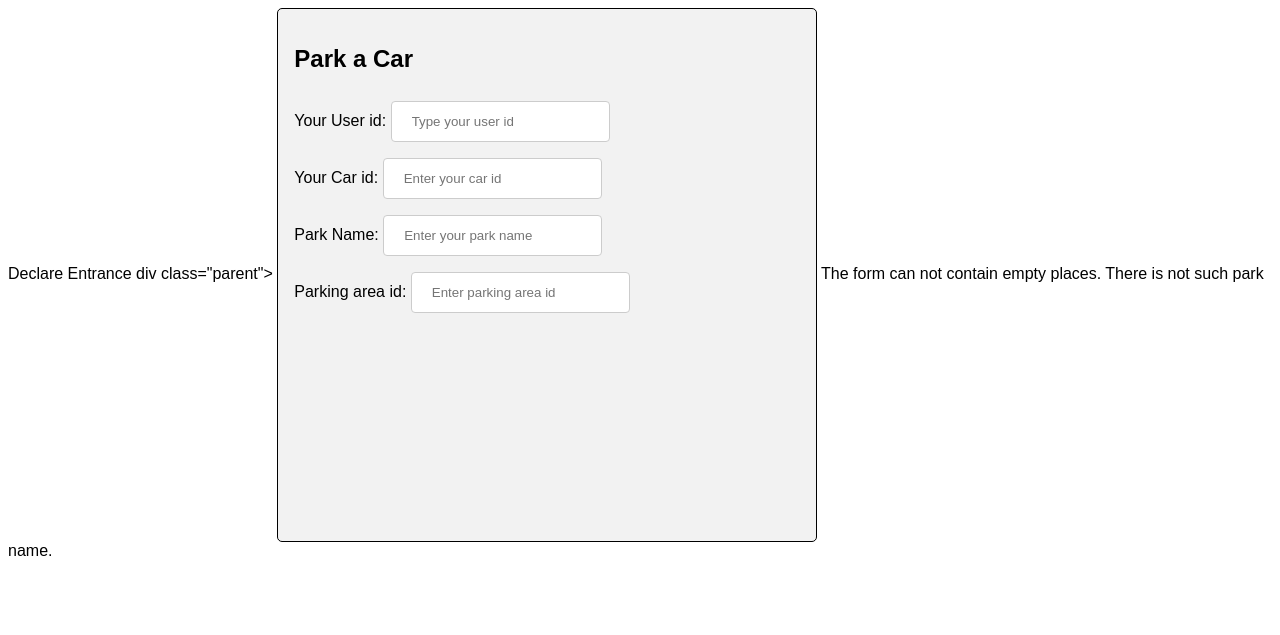
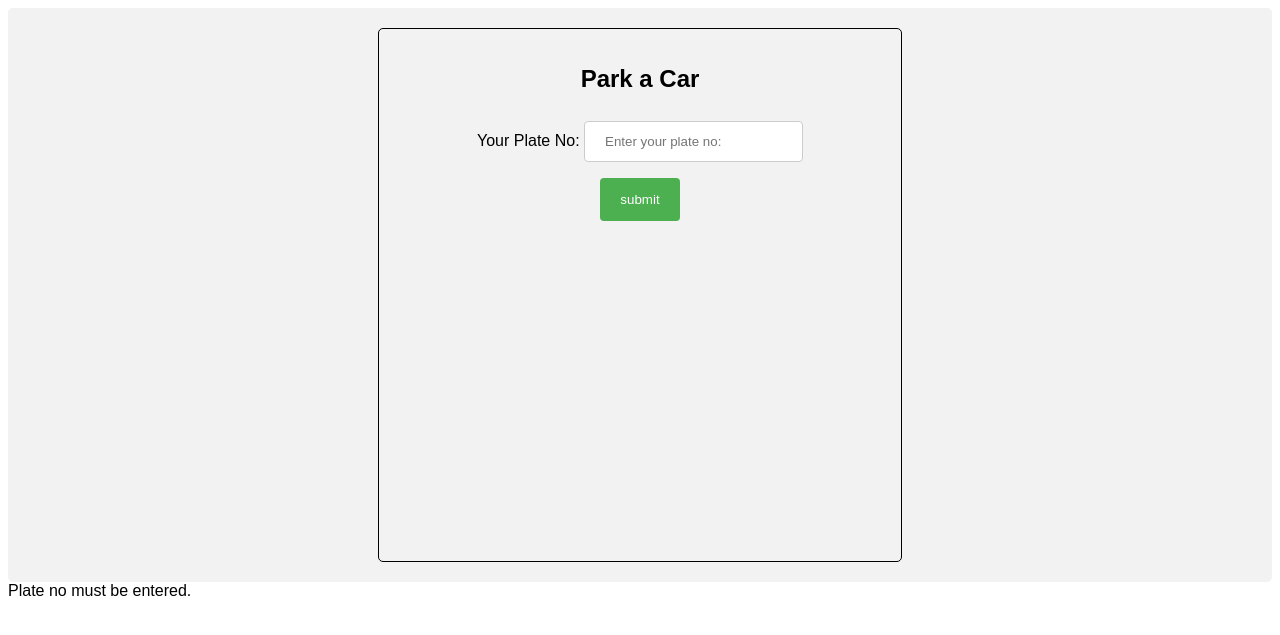
Before and after one commit to CanKorkmazSU/suparkdbphp, a PHP site: page /declareleavinglogic.php in a window 1280 px wide. Shown: the top 635 px of the page. Run offline with PHP 8.4, Linux system fonts and the light colour scheme.

Commit message:
Co-authored-by: Berfin Özkök <berfinozkok@users.noreply.github.com> Co-authored-by: Rebah Özkoç <rebahozkoc@sabanciuniv.edu>

```diff
--- a/declareentrancebusinesslogic.php
+++ b/declareentrancebusinesslogic.php
@@ -2,6 +2,8 @@
 include "config.php";
 include "declareentrance.php";
 
+
+//to-do: check if the car is currently parked (departure id not null)
 if (!empty($_POST["uid"])){
     $uid = $_POST["uid"];
     $cid = $_POST["cid"];
--- a/declareleaving.php
+++ b/declareleaving.php
@@ -2,129 +2,22 @@
 <html>
 <head>
     <meta charset="UTF-8">
-    <subtitle>Declare Entrance </subtitle>
+    <link rel="stylesheet" href="style.css">
 
-    <style>
-
-.parent {
-  text-align: center;
-}
-
-body {
-  font-family: Arial, Helvetica, sans-serif;
-}
-
-.child {
-  display: inline-block;
-  height: 500px;
-  width: 40%;
-  border: 1px solid;
-  padding: 1rem 1rem;
-  vertical-align: middle;
-}
-
-input[type=text], select {
-
-  padding: 12px 20px;
-  margin: 8px 0;
-  display: inline-block;
-  border: 1px solid #ccc;
-  border-radius: 4px;
-  box-sizing: border-box;
-}
-
-input[type=number], select {
-
-  padding: 12px 20px;
-  margin: 8px 0;
-  display: inline-block;
-  border: 1px solid #ccc;
-  border-radius: 4px;
-  box-sizing: border-box;
-}
-
-input[type=submit] {
-
-  background-color: #4CAF50;
-  color: white;
-  padding: 14px 20px;
-  margin: 8px 0;
-  border: none;
-  border-radius: 4px;
-  cursor: pointer;
-}
-
-input[type=submit]:hover {
-  background-color: #45a049;
-}
-
-div {
-  border-radius: 5px;
-  background-color: #f2f2f2;
-  padding: 20px;
-}
-</style>
 </head>
 
 <body>
 
-div class="parent">
+<div class="parent">
     <div class="child">
         <h2> Park a Car</h2>
-        <form action="declareentrance.php" method ="POST">
-            <label for="uid"> Your User id: </label>
-            <input type ="number" id="uid" name="uid" placeholder="Type your user id"><br>
-            <label for="cid"> Your Car id: </label>
-            <input type ="number" id="cid" name="cid" placeholder="Enter your car id"><br>
-            <label for="parkname"> Park Name: </label>
-            <input type ="text" id="parkname" name="parkname" placeholder="Enter your park name"><br>
-            <label for="pid"> Parking area id: </label>
-            <input type ="number" id="pid" name="pid" placeholder="Enter parking area id"><br>
-        <!--     <label for="date"> Arrival Date: </label>
-            <input type ="date" id="date" name="date" placeholder="Enter arrival date"><br> <br>
-            <label for="time"> Arrival Time: </label>
-            <input type ="time" id="time" name="time" placeholder="Enter arrival time"><br> <br>
-            <input type="submit" value = "submit">             -->
+        <form action="declareleaving_action.php" method ="POST">
+            <label for="plate_no"> Your Plate No: </label>
+            <input type ="text" id="plate_no" name="plate_no" placeholder="Enter your plate no:"><br>
+            <input type="submit" value = "submit">
         </form>
-        </div>
-
+    </div>
 </div>
-<?php
-include "config.php";
-
-if (!empty($_POST["uid"])){
-    $uid = $_POST["uid"];
-    $cid = $_POST["cid"];
-    $parkname = $_POST["parkname"];
-    $pid =$_POST["pid"];
-
-    date_default_timezone_set('Europe/Istanbul');
-    $date = date('d-m-y');
-    $time = date('h:i:s');
-
-    $currCapacity = "Select curr_capacity FROM parking_areas WHERE pid = '$pid' ";
-    $Capacity = "Select capacity FROM parking_areas WHERE pid = '$pid'";
-
-    $insertleavingdatetimesql = "INSERT INTO leaving_date_times(Date, Time) VALUES ( '$date', '$time')";
-
-    $gettid = "SELECT LAST_INSERT_ID()";
-    $result1 = mysqli_query($db, $insertleavingdatetimesql);
-    $result2 = mysqli_query($db, $gettid);
-
-    while($row = mysqli_fetch_assoc($result2)) {
-        $leave_tid = $row['LAST_INSERT_ID()'];
-        $updatesql = "UPDATE parked_by SET departure_tid = $leave_tid WHERE cid = $cid AND arrival_tid = $tid";
-        $result3 = mysqli_query($db, $updatesql);
-    }
-
-    header ("Location: admin.php");
-
-
-}else{
-    echo "The form can not contain empty places.";
-}
-
-
-?>
 
 </body>
+</html>
--- a/declareleavinglogic.php
+++ b/declareleavinglogic.php
@@ -2,11 +2,8 @@
 include "config.php";
 include "declareleaving.php";
 
-//to-do: check if car already parked if necessary
-//$sql_statement1 = "SELECT parkname FROM parking_areas WHERE parkname = '$parkname'";
-//$resultp= mysqli_query($db, $sql_statement);
+//to-do:
 
-if (!empty($_POST["parkname"])){
 if(!empty($_POST["pid"])){
     $pid = $_POST["pid"];
     $uid = $_POST["uid"];
@@ -25,29 +22,58 @@ if (!empty($_POST["parkname"])){
     $Capacity =$row["capacity"];
     $currCapacity =$row["curr_capacity"];
 
+    $tidsql = "Select arrival_tid FROM parked_by WHERE departure_tid ='NULL' and cid ='$cid' ";
+    $result9= mysqli_query($db, $tidsql);
+    $tidrow = mysqli_fetch_assoc($result9);
+    $tid1 = $tidrow["tid"];
         // check first if there is available space at chosen parking area
-        if( 0 < $currCapacity){
-            $deleteparkingdatetimesql = "INSERT INTO leaving_date_times(Date, Time) VALUES ( '$date', '$time')";
-            $a1 = mysqli_query($db, $deleteparkingdatetimesql);
+    if( 0 > $currCapacity){
+        $insertleavingdatetimesql = "INSERT INTO leaving_date_times(Date, Time, tid) VALUES ( '$date', '$time')";
+        $a1 = mysqli_query($db, $insertleavingdatetimesql);
 
-            $currCapacity = $currCapacity +1;
+
+        $currCapacity = $currCapacity+1;
         $updatecurrcapacitysql = "UPDATE parking_areas SET curr_capacity = '$currCapacity' WHERE pid='$pid'";
         $a2 = mysqli_query($db, $updatecurrcapacitysql);
 
-            $tidsql = "Select tid FROM parking_date_times WHERE Time= '$time'";
-            $result9= mysqli_query($db, $tidsql);
+        $tidsq2 = "Select tid FROM leaving_date_times WHERE Time= '$time'";
+        $result9= mysqli_query($db, $tidsq2);
         $tidrow = mysqli_fetch_assoc($result9);
-            $tid = $tidrow["tid"];
+        $tid2= $tidrow["tid"];
 
-            //$insertintoparkignareasql = "INSERT INTO parked_by(uid, cid , pid, arrival_tid) VALUES ( '$uid', '$cid', $pid, $tid)";
-            //$a4 = mysqli_query($db, $insertintoparkignareasql);
+        $updateparkedbysql = "UPDATE parked_by Set departure_tid = '$tid2' where arrival_tid = '$tid1')";
+        $a4 = mysqli_query($db, $updateparkedbysql);
+    }
+}
+
+
+
+
+
+
+if(!empty($_POST["plate_no"])){
+    $plate_no = $_POST["plate_no"];
+
+    // Return current date from the remote server
+    date_default_timezone_set('Europe/Istanbul');
+    $date = date('d-m-y');
+    $time = date('h:i:s');
+    $plate_no = str_replace(' ', '', $plate_no);
+    $plate_no = strtoupper($plate_no);
+
+    $sql_plate_no = "SELECT cid FROM cars WHERE plate_no = '$plate_no'";
+    $result1= mysqli_query($db, $sql_plate_no);
+    //$row = mysqli_fetch_assoc($result1);
+    while($row = mysqli_fetch_assoc($result1)){
+        $cid = $row["cid"];
+        echo "Plate no $plate_no";
+        echo "CID $cid";
+    }
+    $sql_plate_no;
+
+
 
 }
+else{
+     echo "Plate no must be entered.";
 }
-    else{
-        echo "Parking area is already empty.";
-    }
-}
-else{
-    echo "There is not such park name.";
-}
--- a/insertparkingareas.php
+++ b/insertparkingareas.php
@@ -5,7 +5,7 @@ if (!empty($_POST["parkname"]) and !empty($_POST["capacity"])){
     $parkname = $_POST["parkname"];
     $capacity = $_POST["capacity"];
 
-    $insertpareasql = "INSERT INTO parking_areas(pname, capacity) VALUES ( '$parkname' , $capacity )";
+    $insertpareasql = "INSERT INTO parking_areas(pname, capacity, curr_capacity) VALUES ( '$parkname' , $capacity, $capacity )";
     $result = mysqli_query($db, $insertpareasql);
 
     header ("Location: admin.php");
--- a/selection.php
+++ b/selection.php
@@ -1,6 +1,7 @@
 <html>
 <head>
     <meta charset="UTF-8">
+    <link rel="stylesheet" href="style.css">
 </head>
 <body>
 <!--
--- /dev/null
+++ b/style.css
@@ -0,0 +1,82 @@
+
+.parent {
+  text-align: center;
+}
+
+body {
+  font-family: Arial, Helvetica, sans-serif;
+}
+
+.child {
+  display: inline-block;
+  height: 500px;
+  width: 40%;
+  border: 1px solid;
+  padding: 1rem 1rem;
+  vertical-align: middle;
+}
+
+input[type=text], select {
+
+  padding: 12px 20px;
+  margin: 8px 0;
+  display: inline-block;
+  border: 1px solid #ccc;
+  border-radius: 4px;
+  box-sizing: border-box;
+}
+
+input[type=number], select {
+
+  padding: 12px 20px;
+  margin: 8px 0;
+  display: inline-block;
+  border: 1px solid #ccc;
+  border-radius: 4px;
+  box-sizing: border-box;
+}
+
+input[type=submit] {
+
+  background-color: #4CAF50;
+  color: white;
+  padding: 14px 20px;
+  margin: 8px 0;
+  border: none;
+  border-radius: 4px;
+  cursor: pointer;
+}
+
+input[type=submit]:hover {
+  background-color: #45a049;
+}
+
+.button {
+  border: none;
+  color: white;
+  padding: 16px 32px;
+  text-align: center;
+  text-decoration: none;
+  display: inline-block;
+  font-size: 16px;
+  margin: 4px 2px;
+  transition-duration: 0.4s;
+  cursor: pointer;
+}
+
+.button1 {
+  background-color: white;
+  color: black;
+  border: 2px solid #4CAF50;
+}
+
+.button1:hover {
+  background-color: #4CAF50;
+  color: white;
+}
+
+div {
+  border-radius: 5px;
+  background-color: #f2f2f2;
+  padding: 20px;
+}
```
Also changed, not shown: admin.php (+1 -56 lines), declareentrance.php (+1 -57 lines), index.php (+14 -4 lines). Lines whose indentation alone changed are shown as unchanged.
